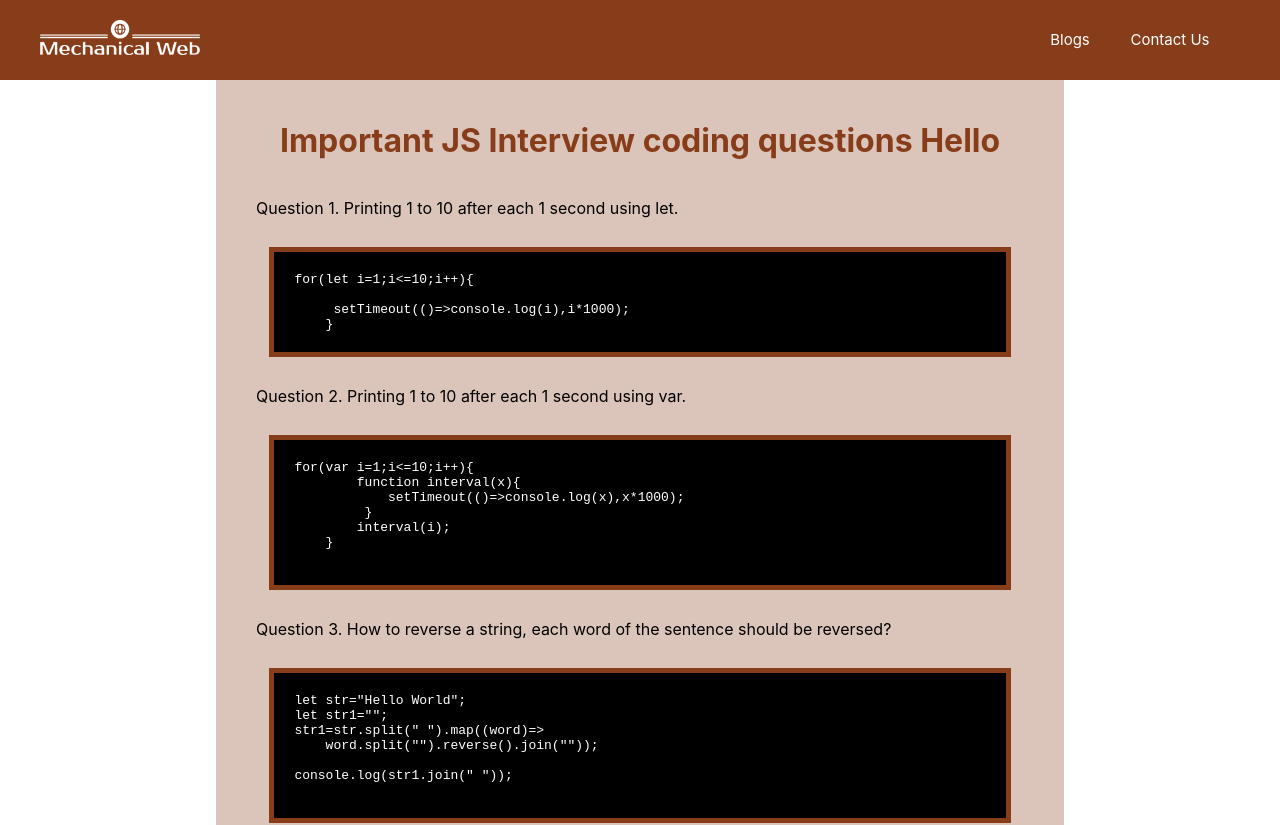
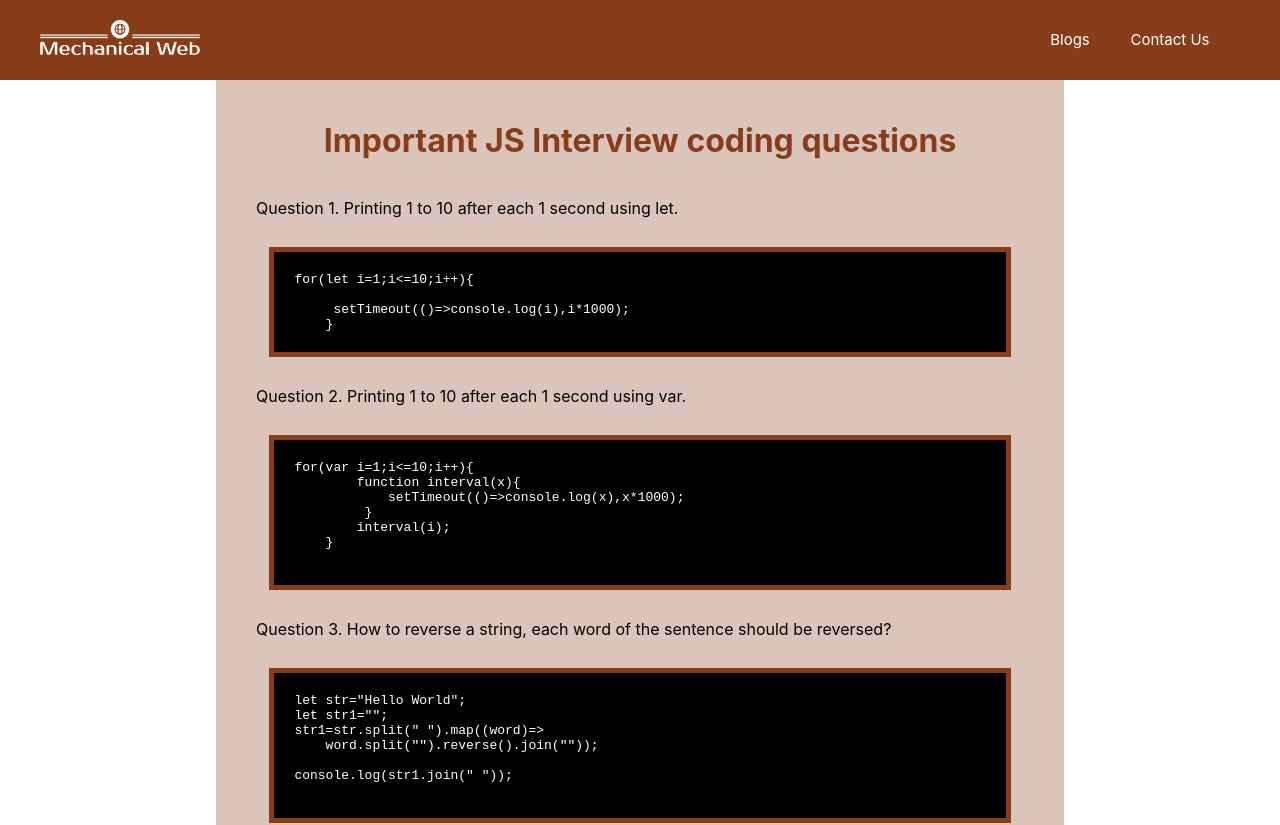
Before and after one commit to rashmeesinha/mechanicalweb, a React (Create React App) app: page / in a window 1280 px wide. Shown: the top 825 px of the page. Built offline with nearby package versions, Linux system fonts and the light colour scheme.

Commit message:
modified blog

```diff
--- a/src/Blogs/Blogs.jsx
+++ b/src/Blogs/Blogs.jsx
@@ -7,7 +7,7 @@ function Blogs() {
   return (
     <div className="blogs__main_container">
       <div className="blogs__container">
-        <h1>Important JS Interview coding questions Hello</h1>
+        <h1>Important JS Interview coding questions</h1>
         {bundleArray &&
           bundleArray.map((item, index) => {
             return (
```
